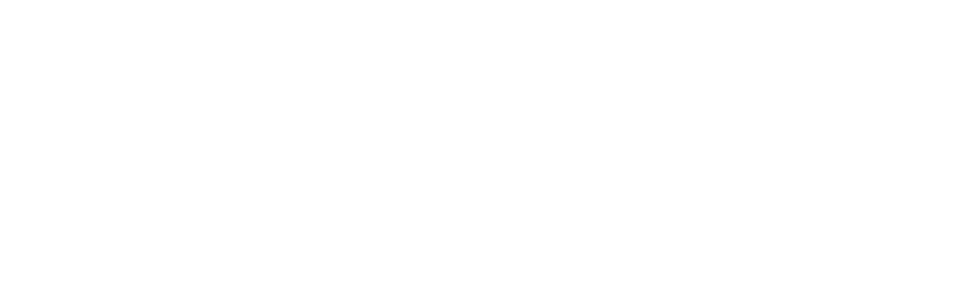
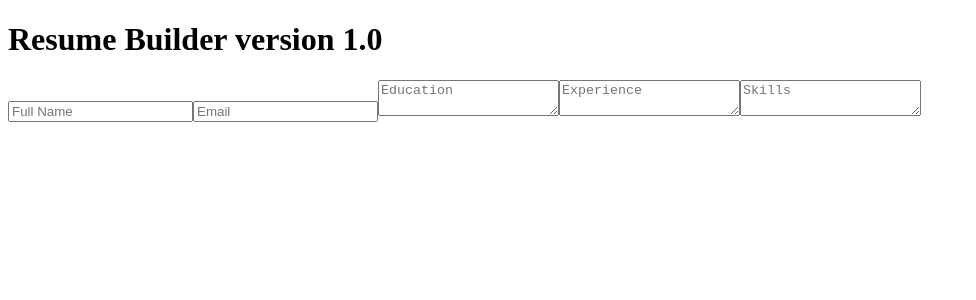
Before and after one commit to Icefrosh72/Resume-Builder, a React (Vite) app: page / in a window 1280 px wide. Shown: the top 300 px of the page, without its empty margins (0-976 px from the left). Built offline with nearby package versions, Linux system fonts and the light colour scheme.

Commit message:
form component updating./component/Form/form.jsx

```diff
--- a/src/App.jsx
+++ b/src/App.jsx
@@ -1,5 +1,19 @@
-import './App.css';
+// App.js
+import React from 'react';
+import Header from './component/header/Header';
+import Form from './component/form/form';
+import Preview from './component/preview/preview.jsx';
+import Export from './component/export/export';
 
-function App() {}
+function App() {
+    return (
+        <div>
+            <Header />
+            <Form />
+            <Preview />
+            <Export />
+        </div>
+    );
+}
 
 export default App;
--- /dev/null
+++ b/src/component/export/export.jsx
@@ -0,0 +1,11 @@
+import React from 'react'
+
+const Export = () => {
+  return (
+    <div>
+
+    </div>
+  )
+}
+
+export default Export
--- /dev/null
+++ b/src/component/form/form.jsx
@@ -0,0 +1,31 @@
+import React from 'react'
+import { useState } from 'react';
+
+const Form = () => {
+    const [formData, setFormData] = useState({
+        fullName: '',
+        email: '',
+        education: '',
+        experience: '',
+        skills: '',
+    });
+
+    const handleChange = (e) => {
+        const {name, value} = e.target;
+        setFormData({...formData, [name]: value});
+    }
+    return (
+        <div>
+            <form>
+                <input type="text" name="fullName" placeholder="Full Name" value={formData.fullName} onChange={handleChange} />
+                <input type="email" name="email" placeholder="Email" value={formData.email} onChange={handleChange} />
+                <textarea name="education" placeholder="Education" value={formData.education} onChange={handleChange}></textarea>
+                <textarea name="experience" placeholder="Experience" value={formData.experience} onChange={handleChange}></textarea>
+                <textarea name="skills" placeholder="Skills" value={formData.skills} onChange={handleChange}></textarea>
+                {/* Add more input fields for other sections */}
+            </form>
+        </div>
+    )
+}
+
+export default Form
--- /dev/null
+++ b/src/component/header/Header.jsx
@@ -0,0 +1,11 @@
+import React from 'react'
+
+const Header = () => {
+  return (
+    <div>
+      <h1>Resume Builder version 1.0</h1>
+    </div>
+  )
+}
+
+export default Header
--- /dev/null
+++ b/src/component/preview/preview.jsx
@@ -0,0 +1,11 @@
+import React from 'react'
+
+const Preview = () => {
+  return (
+    <div>
+
+    </div>
+  )
+}
+
+export default Preview
```
Also changed, not shown: src/data/resumeData.jsx (renamed from src/Datas/resumeData.jsx), 3 other files (tests, documents, lock files or other folders).
